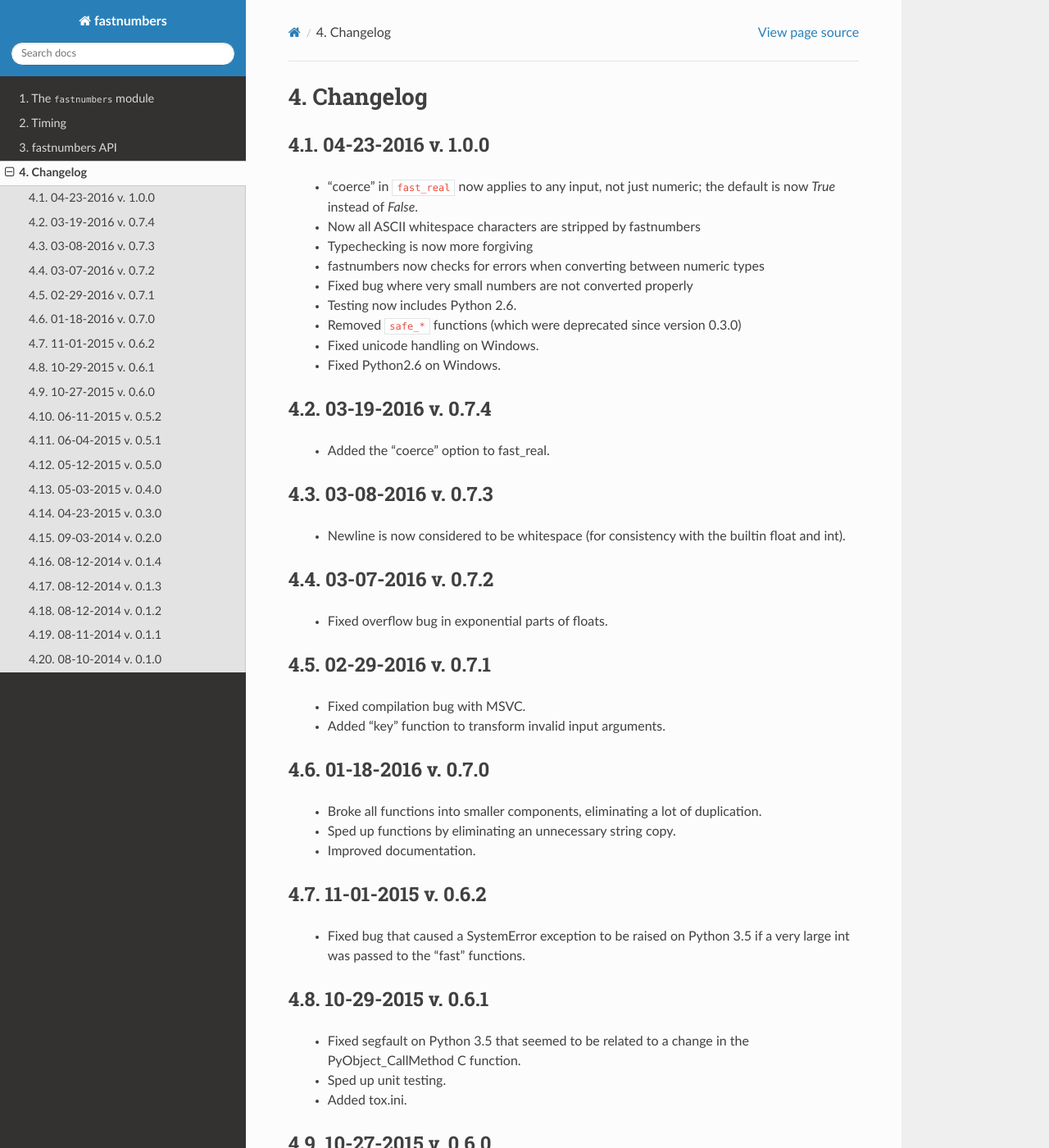
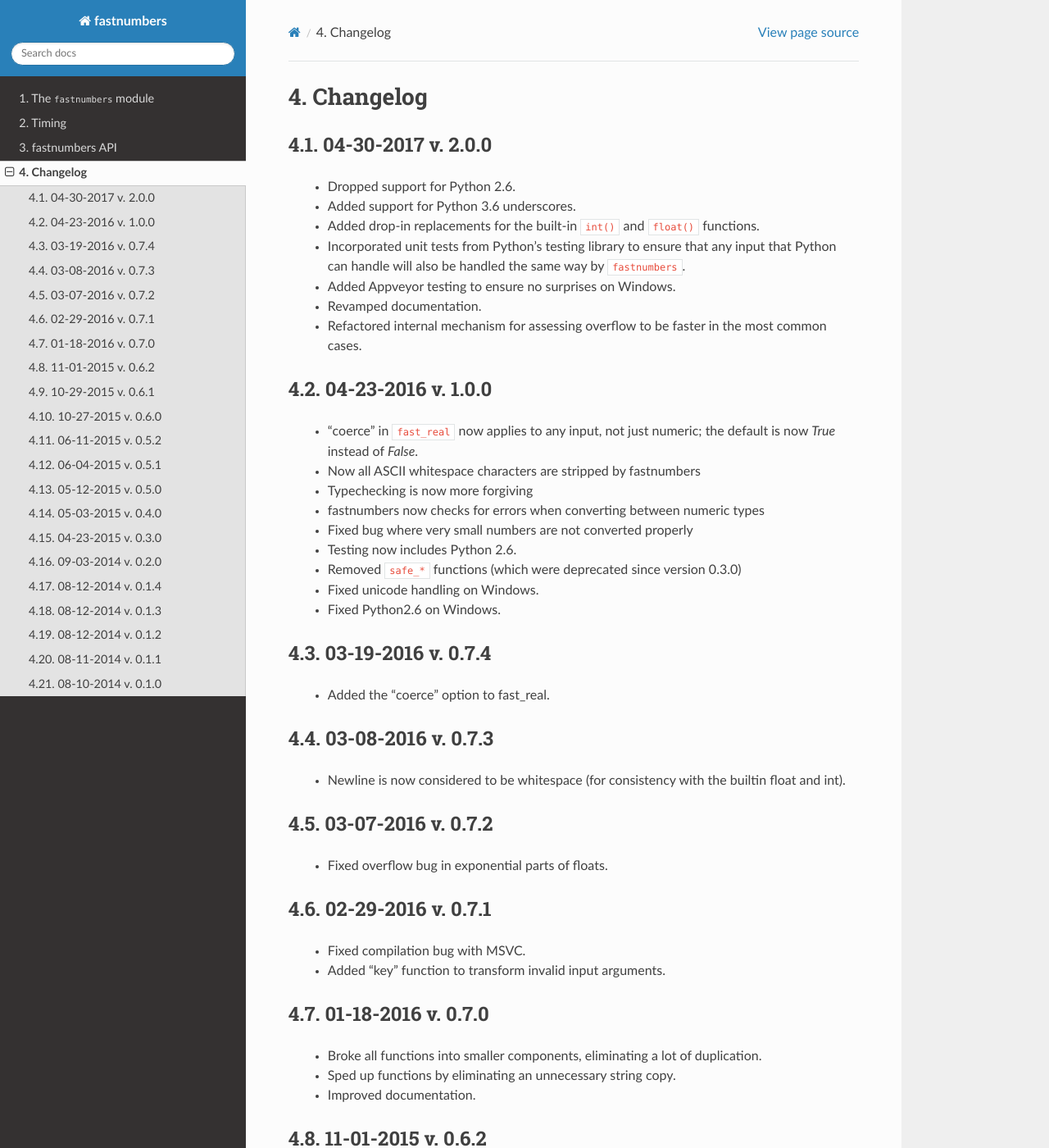
Before and after one commit to SethMMorton/fastnumbers, a Sphinx documentation site: the page built from docs/source/changelog.rst, in a window 1280 px wide and 1400 px high. Shown: the whole window at 82% size. Built offline with Sphinx 7.4.7 and the Read the Docs theme 2.0.0, drawn with Linux system fonts in a browser that asks for light colours; some of the changed text lies outside the part shown.

Commit message:
fastnumbers release version 2.0.0
Second major release!

    - Dropped support for Python 2.6.
    - Added support for Python 3.6 underscores.
    - Added drop-in replacements for the built-in ``int()`` and
      ``float()`` functions.
    - Incorporated unit tests from Python's testing library to ensure
      that any input that Python can handle will also be handled the
      same way by ``fastnumbers``.
    - Added Appveyor testing to ensure no surprises on Windows.
    - Revamped documentation.
    - Refactored internal mechanism for assessing overflow to be faster
      in the most common cases.

```diff
--- a/docs/source/changelog.rst
+++ b/docs/source/changelog.rst
@@ -2,6 +2,19 @@
 
 Changelog
 ---------
+
+04-30-2017 v. 2.0.0
+'''''''''''''''''''
+
+    - Dropped support for Python 2.6.
+    - Added support for Python 3.6 underscores.
+    - Added drop-in replacements for the built-in ``int()`` and ``float()`` functions.
+    - Incorporated unit tests from Python's testing library to ensure that any
+      input that Python can handle will also be handled the same way by ``fastnumbers``.
+    - Added Appveyor testing to ensure no surprises on Windows.
+    - Revamped documentation.
+    - Refactored internal mechanism for assessing overflow to be faster in the most
+      common cases.
 
 04-23-2016 v. 1.0.0
 '''''''''''''''''''
```
Also changed, not shown: README.rst (+13 -6 lines), 1 other file.
